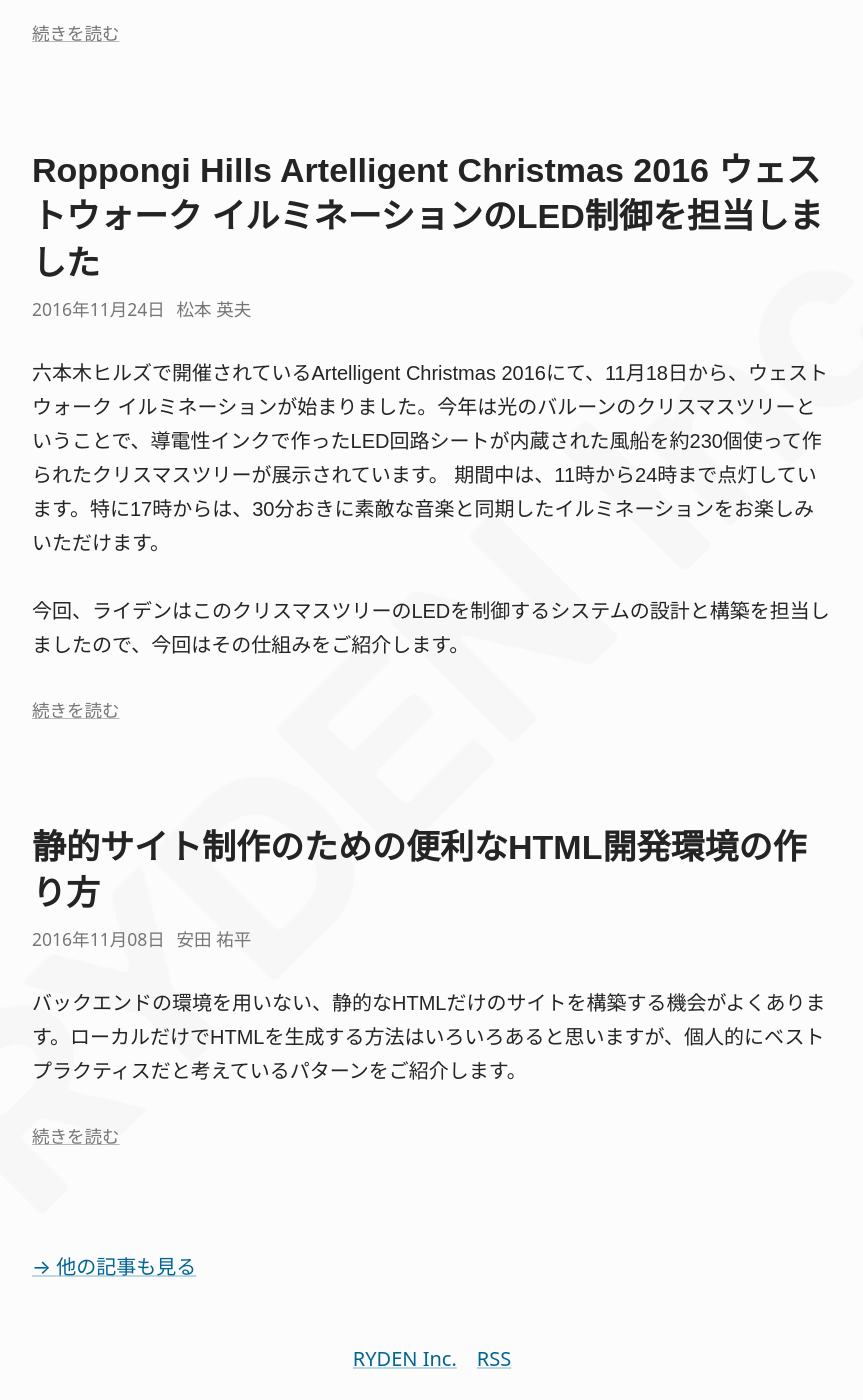
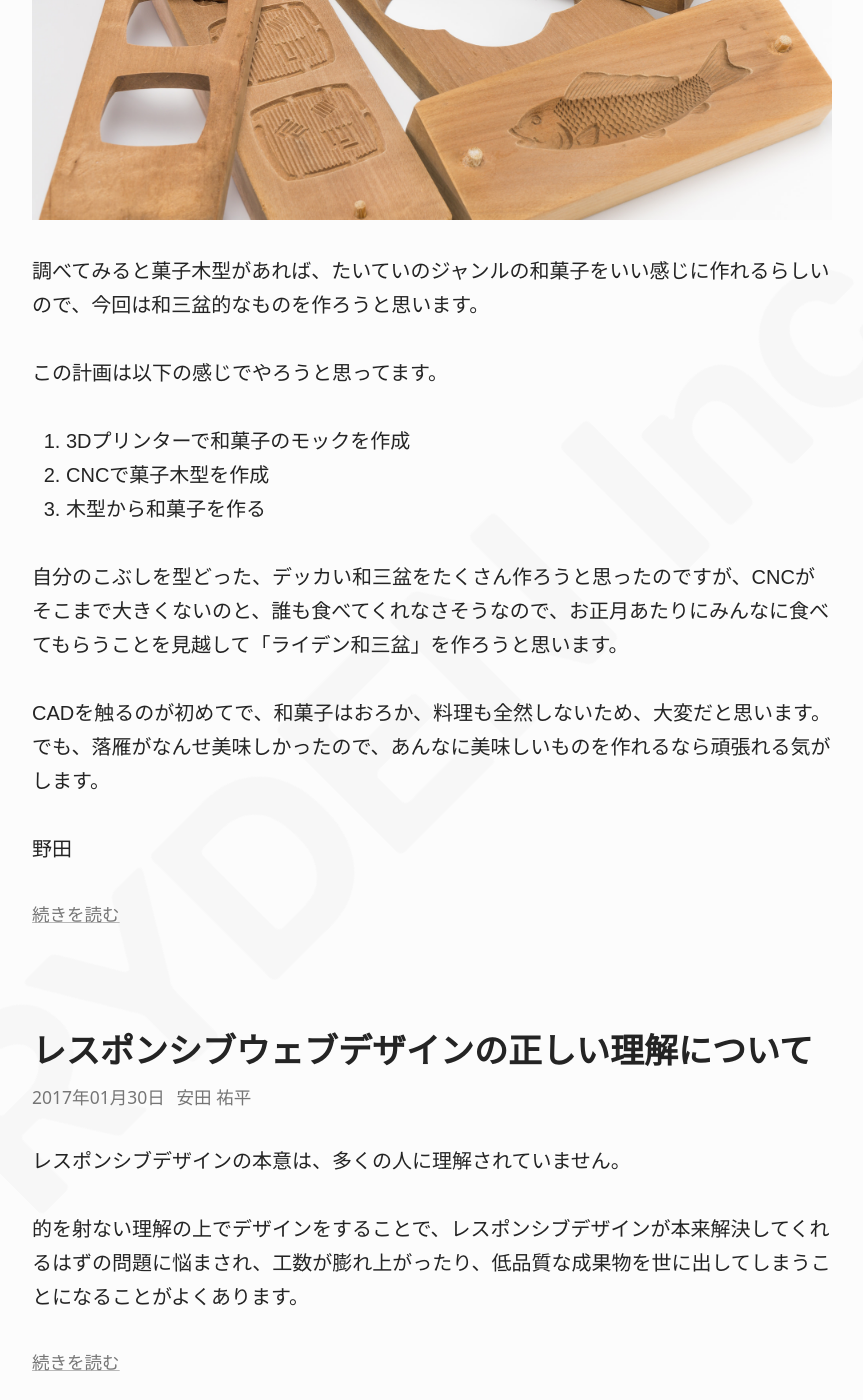
Before and after one commit to yuheiy/rookies, a Jekyll site: the page built from index.html, in a window 1280 px wide and 1400 px high, scrolled down 1443 px. Shown: the whole window, without its empty margins (208-1071 px from the left). Built offline with Jekyll 4.4.1, drawn with Linux system fonts in a browser that asks for light colours; some of the changed text lies outside the part shown.

Commit message:
野田記事書いた

```diff
--- a/_data/authors.yml
+++ b/_data/authors.yml
@@ -17,3 +17,10 @@ hideo-m:
   description: 1993年にNCSA Mosaicに出会ってから早幾年。キャリアだけが長くて時運に乗れない残念なタイプ。
   image: hideo-m.jpg
   twitter: pekeq
+
+junki:
+  name: 野田 純生
+  title:
+  description: 一番好きな食べ物は落雁！
+  image: junki.png
+  twitter: inoda_junk
--- /dev/null
+++ b/_posts/2017-09-07-wagashi-1.md
@@ -0,0 +1,31 @@
+---
+title: 会社の和菓子を作る計画 その１ 〜意気込み編〜
+author: junki
+image: wagashi-1-title.jpg
+---
+
+![会社の和菓子を作る計画 その１ 〜意気込み編〜](assets/images/post/wagashi-1/wagashi-1-title.jpg)
+
+
+会社のお土産に買ってきた落雁（らくがん）を買ってきたところ、その落雁がめちゃめちゃ美味しく「自分で作ってたくさん食べたいなぁ」と思いました。
+
+そんなことを考えていたら、ちょうど会社にあまり使われていない「CNC切削（せっさく）機」があったので、和菓子のベースとなる「菓子木型」を作ることにしました。
+
+菓子木型とはこんな感じのものです。
+
+![菓子木型](assets/images/post/wagashi-1/wagashi-1-kigata.jpg)
+
+調べてみると菓子木型があれば、たいていのジャンルの和菓子をいい感じに作れるらしいので、今回は和三盆的なものを作ろうと思います。
+
+この計画は以下の感じでやろうと思ってます。
+
+1. 3Dプリンターで和菓子のモックを作成
+2. CNCで菓子木型を作成
+3. 木型から和菓子を作る
+
+自分のこぶしを型どった、デッカい和三盆をたくさん作ろうと思ったのですが、CNCがそこまで大きくないのと、誰も食べてくれなさそうなので、お正月あたりにみんなに食べてもらうことを見越して「ライデン和三盆」を作ろうと思います。
+
+CADを触るのが初めてで、和菓子はおろか、料理も全然しないため、大変だと思います。
+でも、落雁がなんせ美味しかったので、あんなに美味しいものを作れるなら頑張れる気がします。
+
+野田
```
Also changed, not shown: assets/images/author/junki.png (added), assets/images/post/wagashi-1/wagashi-1-kigata.jpg (added), assets/images/post/wagashi-1/wagashi-1-title.jpg (added).
